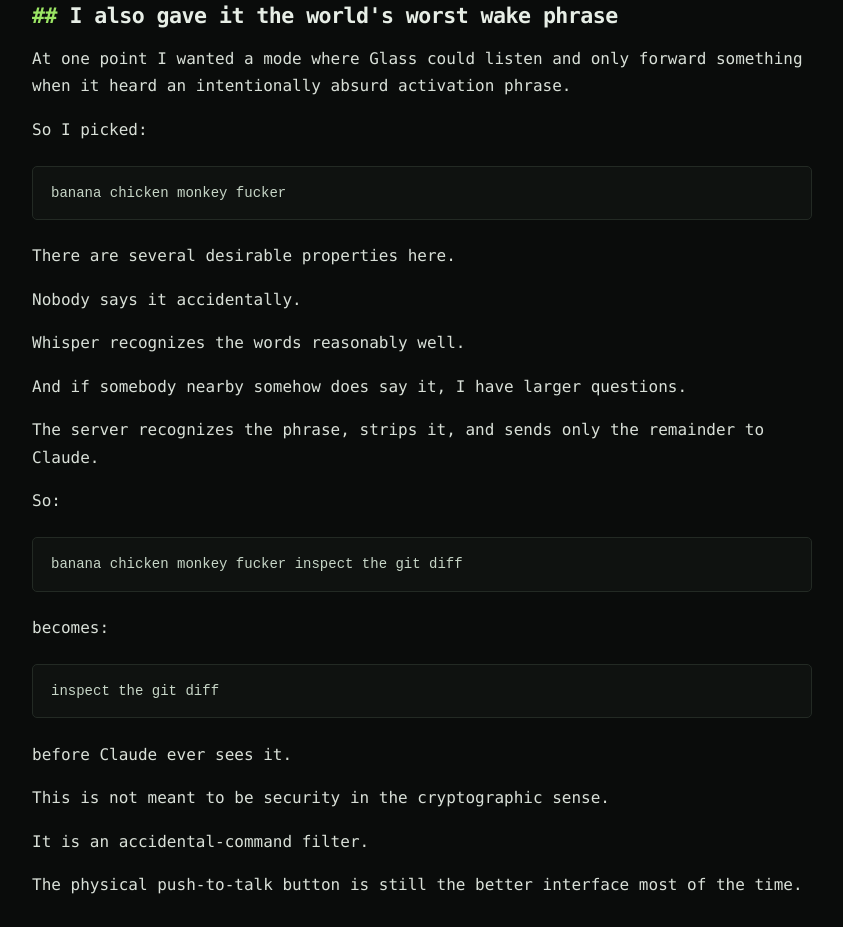
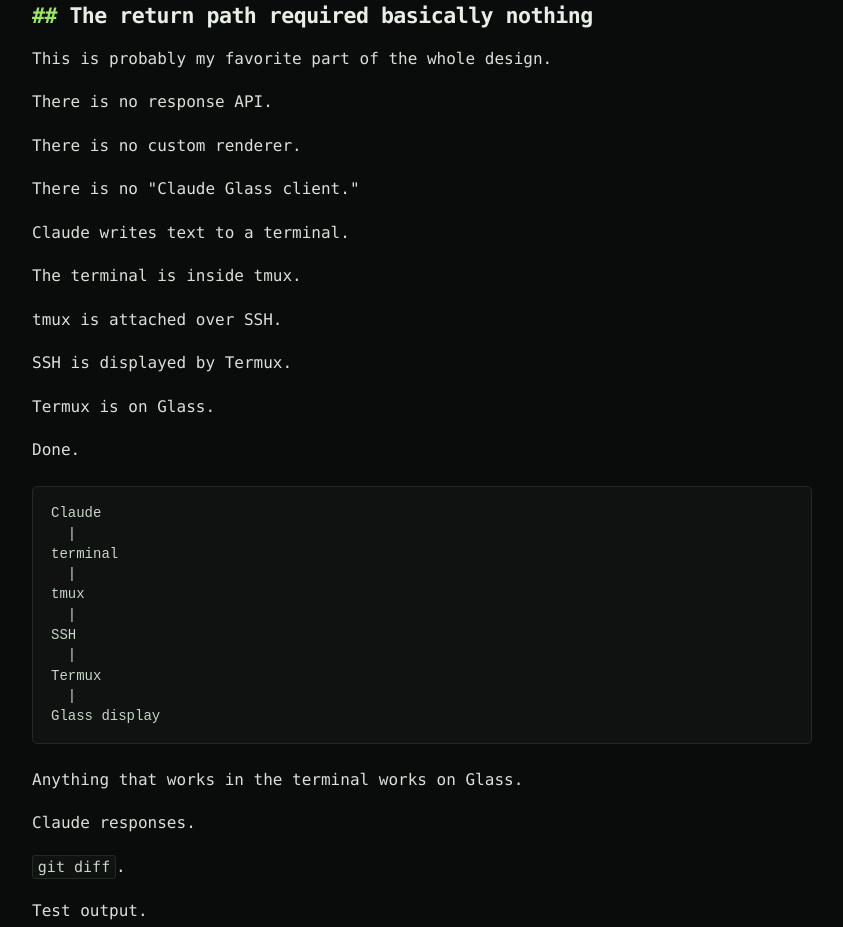
Before and after one commit to voidnullvalue/glassterm, a plain HTML site: page index.html in a window 1280 px wide. Shown: the part 7871-8798 px from the top of the page, without its empty margins (218-1061 px from the left). Drawn offline with Linux system fonts and the light colour scheme.

Commit message:
Remove wake phrase section

```diff
--- a/index.html
+++ b/index.html
@@ -474,40 +474,6 @@ ssh workstation '
 
     <p>This is a small implementation detail that becomes a fairly important implementation detail the first time you dictate something involving shell metacharacters.</p>
 
-    <h2>I also gave it the world's worst wake phrase</h2>
-
-    <p>At one point I wanted a mode where Glass could listen and only forward something when it heard an intentionally absurd activation phrase.</p>
-
-    <p>So I picked:</p>
-
-<pre><code>banana chicken monkey fucker</code></pre>
-
-    <p>There are several desirable properties here.</p>
-
-    <p>Nobody says it accidentally.</p>
-
-    <p>Whisper recognizes the words reasonably well.</p>
-
-    <p>And if somebody nearby somehow does say it, I have larger questions.</p>
-
-    <p>The server recognizes the phrase, strips it, and sends only the remainder to Claude.</p>
-
-    <p>So:</p>
-
-<pre><code>banana chicken monkey fucker inspect the git diff</code></pre>
-
-    <p>becomes:</p>
-
-<pre><code>inspect the git diff</code></pre>
-
-    <p>before Claude ever sees it.</p>
-
-    <p>This is not meant to be security in the cryptographic sense.</p>
-
-    <p>It is an accidental-command filter.</p>
-
-    <p>The physical push-to-talk button is still the better interface most of the time.</p>
-
     <h2>The return path required basically nothing</h2>
 
     <p>This is probably my favorite part of the whole design.</p>
```
